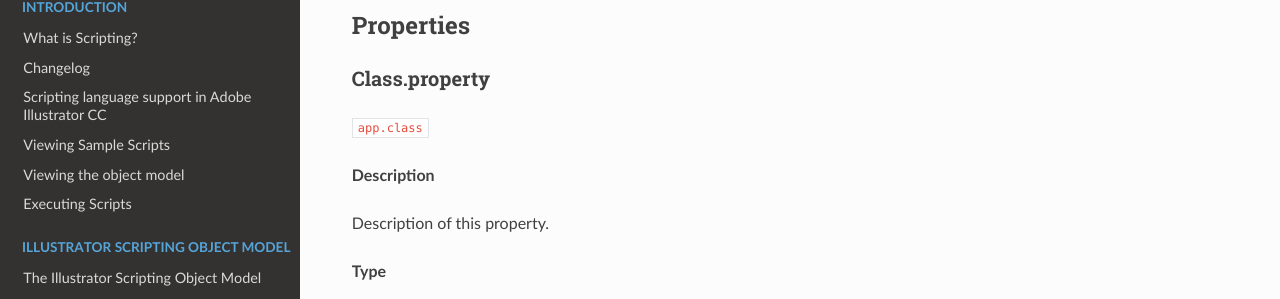
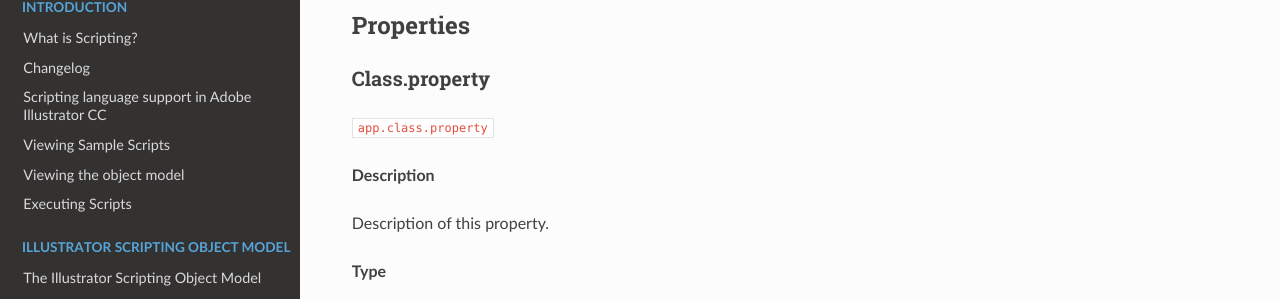
Before and after one commit to docsforadobe/illustrator-scripting-guide, a Sphinx documentation site: the page built from docs/jsobjref/_template.rst, in a window 1280 px wide and 900 px high, scrolled down 332 px. Shown: the part 139-438 px from the top of the window. Built offline with Sphinx 7.4.7 and the Read the Docs theme 2.0.0, drawn with Linux system fonts in a browser that asks for light colours; pages that are not in the unit, such as notebooks, are missing from menus.

Commit message:
Capitalised Class name in _template.rst file

```diff
--- a/docs/jsobjref/_template.rst
+++ b/docs/jsobjref/_template.rst
@@ -1,4 +1,4 @@
-.. _jsobjref/class:
+.. _jsobjref/Class:
 
 Class
 ################################################################################
@@ -20,12 +20,12 @@
 Properties
 ==========
 
-.. _jsobjref/class.property:
+.. _jsobjref/Class.property:
 
 Class.property
 ********************************************************************************
 
-``app.class``
+``app.class.property``
 
 **Description**
 
@@ -41,7 +41,7 @@
 Methods
 =======
 
-.. _jsobjref/class.method:
+.. _jsobjref/Class.method:
 
 Class.method()
 ********************************************************************************
```
